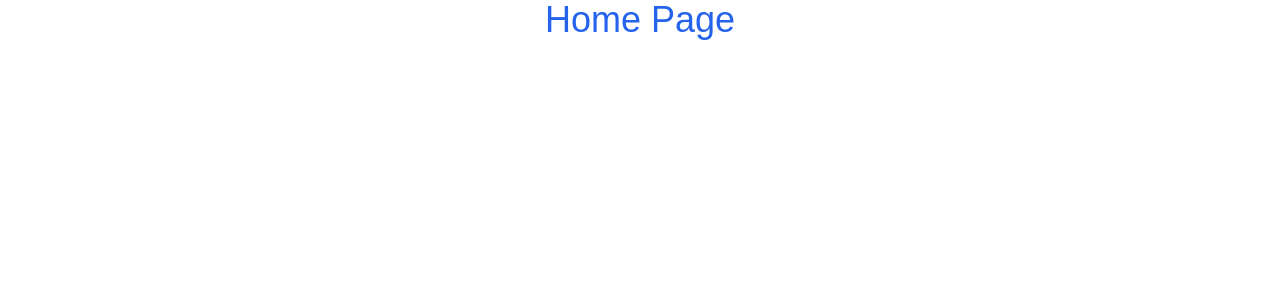
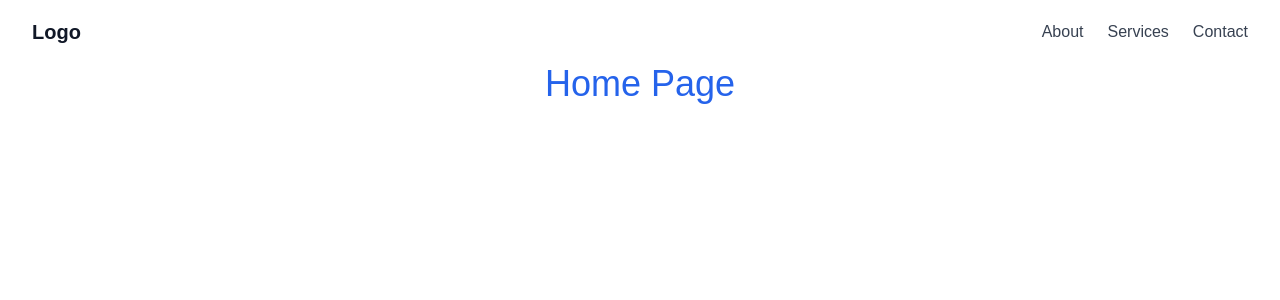
Before and after one commit to abadathossain/first-next-project, a Next.js app: page / in a window 1280 px wide. Shown: the top 300 px of the page. Built offline with nearby package versions, Linux system fonts and the light colour scheme.

Commit message:
navbar done

```diff
--- a/src/app/layout.js
+++ b/src/app/layout.js
@@ -1,5 +1,6 @@
 import { Geist, Geist_Mono } from "next/font/google";
 import "./globals.css";
+import Navbar from "@/components/shared/Navbar";
 
 const geistSans = Geist({
   variable: "--font-geist-sans",
@@ -23,6 +24,7 @@
         suppressHydrationWarning
         className={`${geistSans.variable} ${geistMono.variable} antialiased`}
       >
+        <Navbar />
         {children}
       </body>
     </html>
--- /dev/null
+++ b/src/components/shared/Navbar.jsx
@@ -0,0 +1,28 @@
+import Link from "next/link";
+
+const Navbar = () => {
+    return (
+        <div>
+            <div className="max-w-7xl mx-auto px-4 sm:px-6 lg:px-8">
+                <div className="flex justify-between h-16 items-center">
+                    <Link href="/" className="text-xl font-bold text-gray-900">
+                        Logo
+                    </Link>
+                    <div className="hidden md:flex space-x-6">
+                        <Link href="/about" className="text-gray-700 hover:text-gray-900">
+                            About
+                        </Link>
+                        <Link href="/services" className="text-gray-700 hover:text-gray-900">
+                            Services
+                        </Link>
+                        <Link href="/contact" className="text-gray-700 hover:text-gray-900">
+                            Contact
+                        </Link>
+                    </div>
+                </div>
+            </div>
+        </div>
+    );
+};
+
+export default Navbar;
```
Also changed, not shown: package.json (+6 -5 lines), 1 other file (tests, documents, lock files or other folders).
